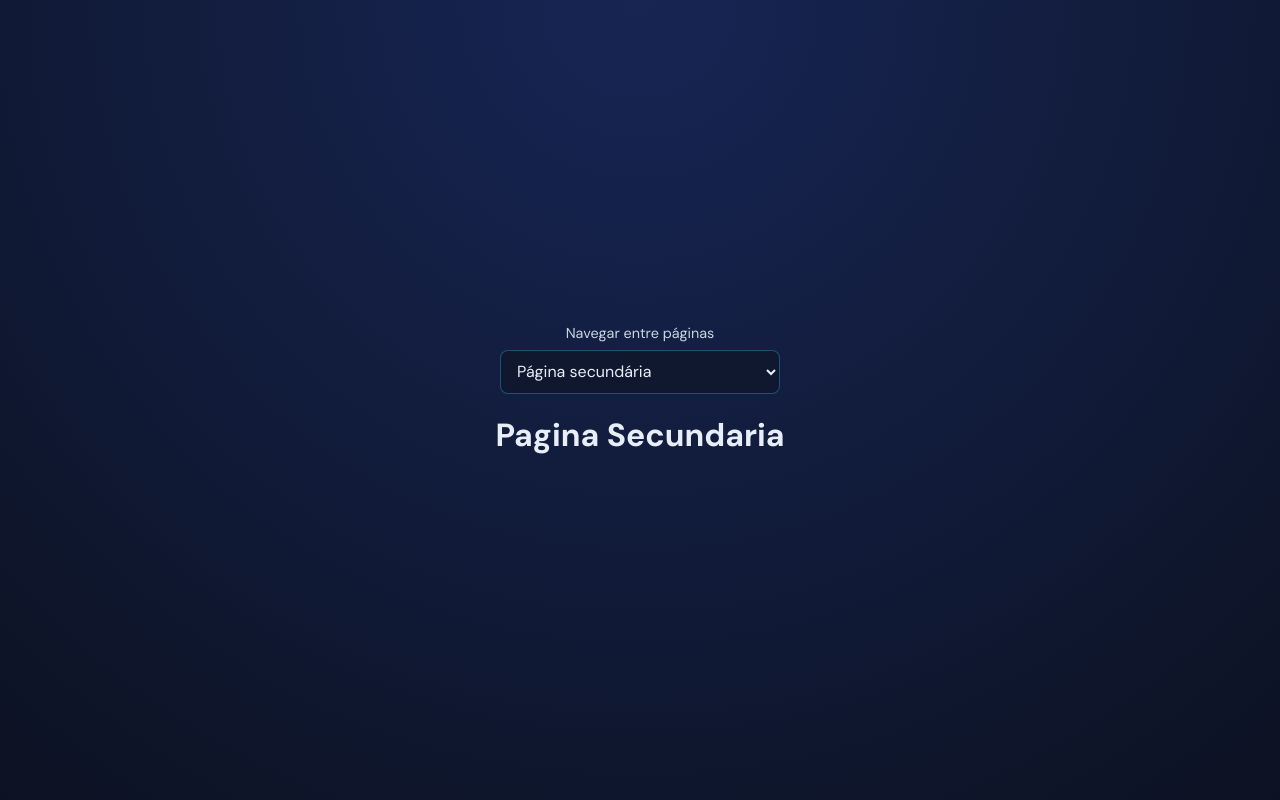
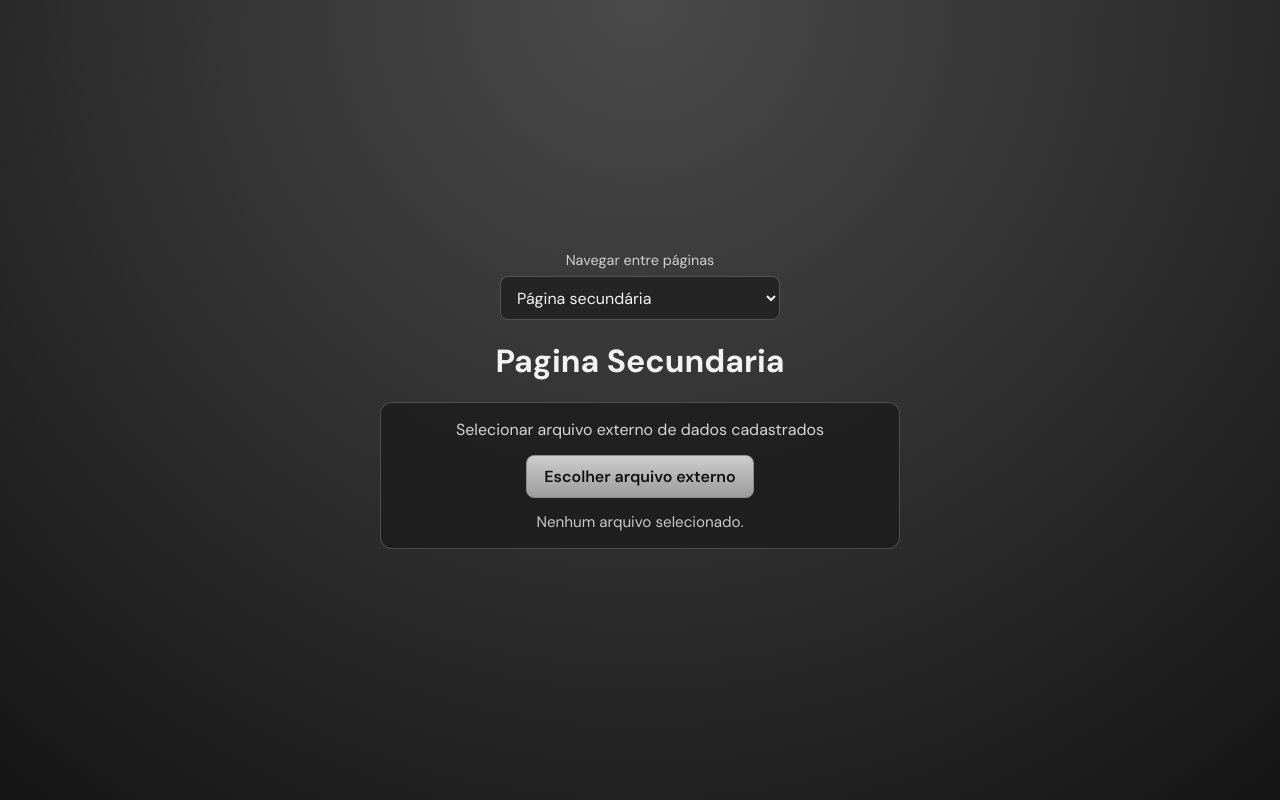
Before and after one commit to Riquelme-art/computacaoNuvem, a plain HTML site: page secundaria.html in a window 1280 px wide. Drawn offline with Linux system fonts and the light colour scheme.

Commit message:
setima versao

```diff
--- a/secundaria.html
+++ b/secundaria.html
@@ -12,10 +12,9 @@
     />
     <style>
       :root {
-        --bg-deep: #0c1222;
-        --accent: #38bdf8;
-        --accent-strong: #0ea5e9;
-        --text: #e8eef8;
+        --bg-deep: #151515;
+        --text: #f2f2f2;
+        --border: rgba(200, 200, 200, 0.28);
       }
 
       * {
@@ -27,7 +26,7 @@
         min-height: 100vh;
         display: grid;
         place-items: center;
-        background: radial-gradient(circle at top, #172554, var(--bg-deep));
+        background: radial-gradient(circle at top, #4a4a4a, var(--bg-deep));
         color: var(--text);
         font-family: "DM Sans", system-ui, -apple-system, Segoe UI, Roboto, Arial, sans-serif;
       }
@@ -35,6 +34,7 @@
       .container {
         text-align: center;
         padding: 2rem;
+        width: min(100%, 760px);
       }
 
       .menu-nav {
@@ -45,7 +45,7 @@
       .menu-nav label {
         display: block;
         margin-bottom: 0.45rem;
-        color: #cbd5e1;
+        color: #d0d0d0;
         font-size: 0.9rem;
       }
 
@@ -53,8 +53,8 @@
         width: 100%;
         padding: 0.6rem 0.75rem;
         border-radius: 8px;
-        border: 1px solid rgba(56, 189, 248, 0.35);
-        background: rgba(15, 23, 42, 0.8);
+        border: 1px solid var(--border);
+        background: rgba(35, 35, 35, 0.9);
         color: var(--text);
         font: inherit;
       }
@@ -64,25 +64,41 @@
         font-size: clamp(1.5rem, 4vw, 2rem);
       }
 
-      .btn {
-        display: inline-flex;
-        align-items: center;
-        justify-content: center;
-        padding: 0.9rem 1.6rem;
-        font-size: 1rem;
-        font-weight: 700;
-        color: #0c1222;
-        background: linear-gradient(135deg, var(--accent) 0%, var(--accent-strong) 100%);
-        border: none;
-        border-radius: 999px;
-        text-decoration: none;
-        box-shadow: 0 10px 28px rgba(14, 165, 233, 0.35);
-        transition: transform 0.2s ease;
+      .upload-card {
+        margin: 1.25rem auto 0;
+        width: min(100%, 520px);
+        border: 1px solid var(--border);
+        border-radius: 12px;
+        background: rgba(28, 28, 28, 0.78);
+        padding: 1rem;
       }
 
-      .btn:hover {
-        transform: translateY(-2px);
+      .upload-card p {
+        margin: 0 0 0.9rem;
+        color: #d6d6d6;
       }
+
+      .file-input {
+        display: none;
+      }
+
+      .btn-file {
+        display: inline-block;
+        padding: 0.65rem 1.1rem;
+        border-radius: 8px;
+        border: 1px solid #8e8e8e;
+        background: linear-gradient(180deg, #cdcdcd, #9c9c9c);
+        color: #111;
+        font-weight: 600;
+        cursor: pointer;
+      }
+
+      .file-name {
+        margin-top: 0.85rem;
+        font-size: 0.95rem;
+        color: #c9c9c9;
+      }
+
     </style>
   </head>
   <body>
@@ -95,6 +111,29 @@
         </select>
       </div>
       <h1>Pagina Secundaria</h1>
+      <section class="upload-card" aria-labelledby="titulo-upload">
+        <p id="titulo-upload">Selecionar arquivo externo de dados cadastrados</p>
+        <label class="btn-file" for="arquivo-dados">Escolher arquivo externo</label>
+        <input
+          class="file-input"
+          type="file"
+          id="arquivo-dados"
+          accept=".xlsx,.xls,.csv"
+        />
+        <div class="file-name" id="nome-arquivo">Nenhum arquivo selecionado.</div>
+      </section>
     </main>
+    <script>
+      const inputArquivo = document.getElementById("arquivo-dados");
+      const nomeArquivo = document.getElementById("nome-arquivo");
+
+      inputArquivo.addEventListener("change", function () {
+        if (this.files && this.files.length > 0) {
+          nomeArquivo.textContent = "Arquivo selecionado: " + this.files[0].name;
+          return;
+        }
+        nomeArquivo.textContent = "Nenhum arquivo selecionado.";
+      });
+    </script>
   </body>
 </html>
```
Also changed, not shown: index.html (+15 -14 lines), 1 other file.
